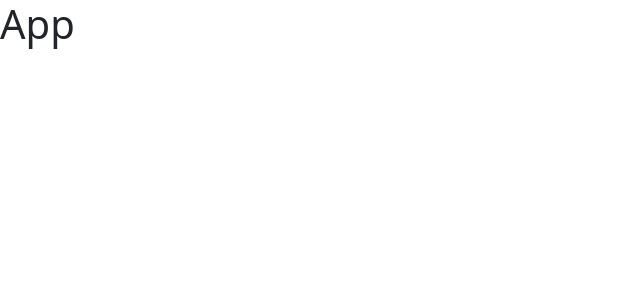
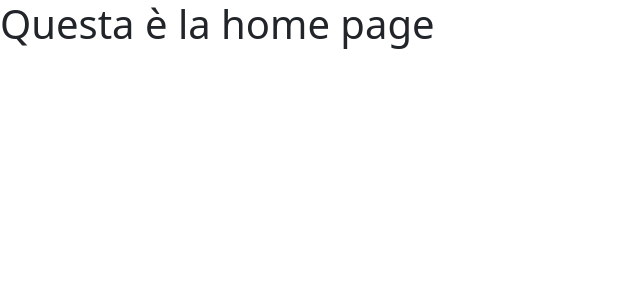
Before and after one commit to giuseppeesposito22/react-router, a React (Vite) app: page / in a window 1280 px wide. Shown: the top 300 px of the page, without its empty margins (0-640 px from the left). Built offline with nearby package versions, Linux system fonts and the light colour scheme.

Commit message:
add pages routes

```diff
--- a/src/App.jsx
+++ b/src/App.jsx
@@ -1,7 +1,21 @@
+import { BrowserRouter, Routes, Route } from "react-router-dom";
+
+import HomePage from "./pages/HomePage";
+
+import AboutPage from "./pages/AboutPage";
+
+import PostsPage from "./pages/PostsPage";
+
 function App() {
   return (
     <>
-      <h1>App</h1>
+      <BrowserRouter>
+        <Routes>
+          <Route path="/" element={<HomePage />} />
+          <Route path="/about" element={<AboutPage />} />
+          <Route path="/posts" element={<PostsPage />} />
+        </Routes>
+      </BrowserRouter>
     </>
   );
 }
```
